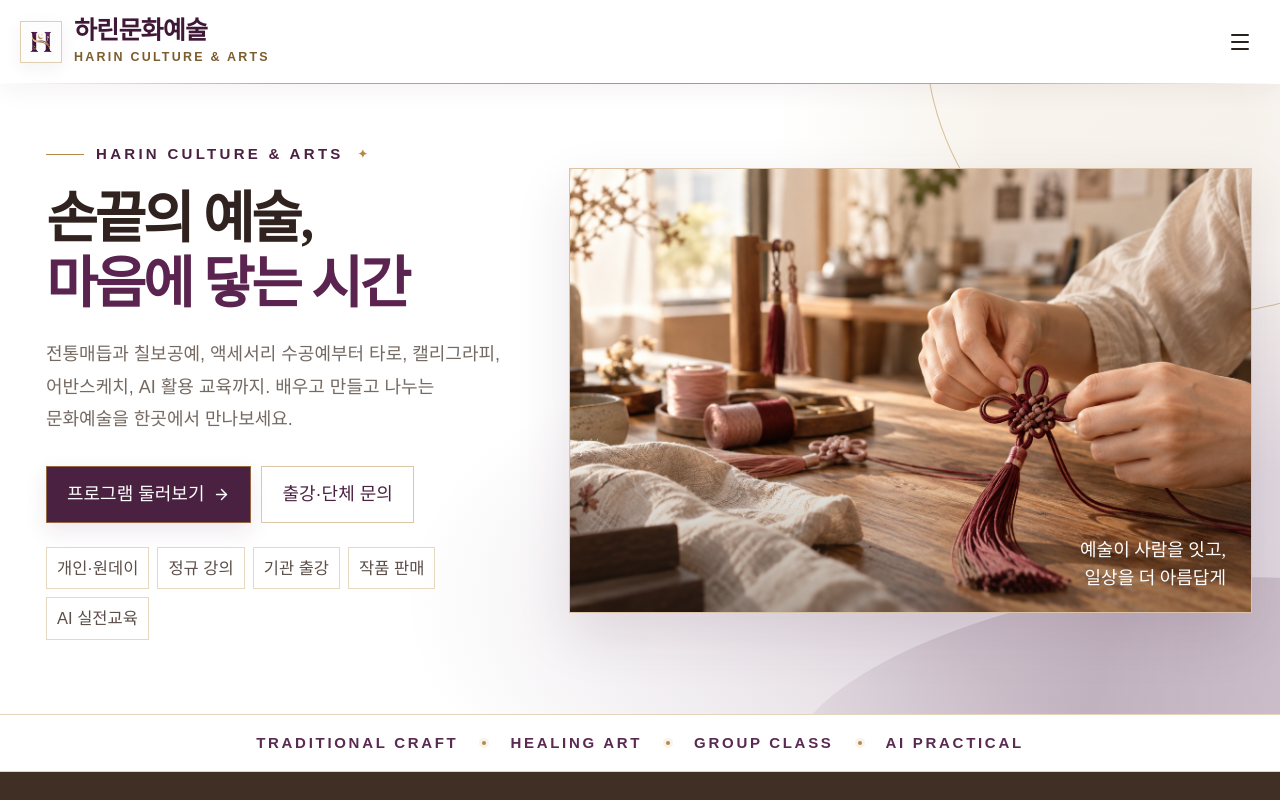
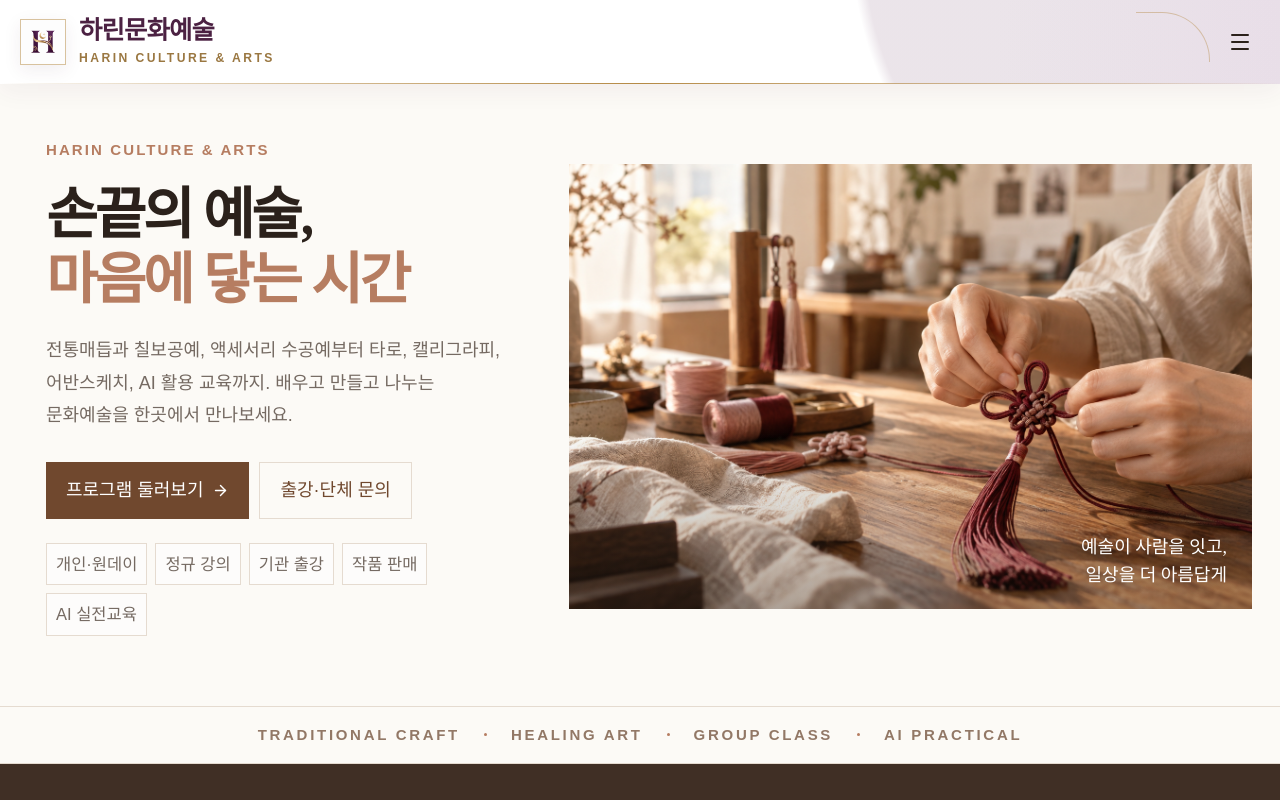
Before and after one commit to harinstudio26/harinart, a Next.js app: page / in a window 1280 px wide. Shown: the top 800 px of the page. Built offline with nearby package versions, Linux system fonts and the light colour scheme.

Commit message:
Limit purple gold redesign to header only

```diff
--- a/app/globals.css
+++ b/app/globals.css
@@ -1,7 +1,7 @@
 @import 'tailwindcss';
 
 :root{
-  --bg:#ffffff;--surface:#f7f3f8;--surface-2:#f1eaf2;--surface-3:#eadfea;
+  --bg:#fcfaf6;--surface:#f4eee7;--surface-2:#efe5dc;--surface-3:#e8ddd3;
   --text:#2b211b;--muted:#756a62;--primary:#70482e;--primary-dark:#563724;--accent:#b67d61;
   --border:#e5dbd0;--white:#fff;--shadow:0 18px 45px rgba(75,48,31,.08);
   --content:1264px;--radius:0px;
@@ -20,63 +20,52 @@ em{font-style:normal;color:var(--accent)}
 :focus-visible{outline:2px solid var(--accent);outline-offset:3px}
 .skip-link{position:fixed;left:16px;top:-80px;z-index:100;background:var(--primary);color:#fff;padding:10px 14px;transition:top .2s}.skip-link:focus{top:12px}
 
-.header{height:78px;position:sticky;top:0;z-index:50;background:rgba(255,255,255,.985);backdrop-filter:blur(14px);border-bottom:0;box-shadow:0 6px 24px rgba(75,33,66,.055)}
-.header:after{content:"";position:absolute;left:0;right:0;bottom:0;height:1px;background:linear-gradient(90deg,transparent 0%,rgba(181,138,69,.75) 22%,rgba(181,138,69,.9) 50%,rgba(181,138,69,.75) 78%,transparent 100%)}
+.header{height:82px;position:sticky;top:0;z-index:50;background:
+  radial-gradient(circle at 94% -70%,rgba(91,36,80,.12) 0 28%,transparent 29%),
+  linear-gradient(90deg,#fff 0%,#fff 78%,#fcf8fd 100%);
+  backdrop-filter:blur(14px);border-bottom:0;box-shadow:0 7px 24px rgba(75,33,66,.055)}
+.header:before{content:"";position:absolute;right:5.5%;top:12px;width:74px;height:50px;border-top:1px solid rgba(181,138,69,.42);border-right:1px solid rgba(181,138,69,.42);border-radius:0 48px 0 0;pointer-events:none}
+.header:after{content:"";position:absolute;left:0;right:0;bottom:0;height:1px;background:linear-gradient(90deg,transparent 0%,rgba(181,138,69,.35) 12%,#b58a45 50%,rgba(181,138,69,.35) 88%,transparent 100%)}
 .nav{max-width:1320px;height:100%;margin:auto;padding:0 28px;display:flex;align-items:center;gap:24px}
 .logo{display:flex;flex-direction:column;line-height:1.1;min-width:180px}
 .logo b{font-family:"Noto Serif KR","Nanum Myeongjo","Batang",serif;font-size:1.5rem;letter-spacing:-.03em}
 .logo small{font-size:0.84375rem;letter-spacing:.22em;color:var(--muted);margin-top:6px}
-.header .logo{flex-direction:row;align-items:center;gap:12px;min-width:220px}
-.header .logo-mark{width:42px;height:42px;display:grid;place-items:center;flex:0 0 42px;border:1px solid rgba(181,138,69,.42);background:#fff;box-shadow:0 5px 18px rgba(75,33,66,.06)}
+.header .logo{flex-direction:row;align-items:center;gap:13px;min-width:230px}
+.header .logo-mark{width:46px;height:46px;display:grid;place-items:center;flex:0 0 46px;border:1px solid rgba(181,138,69,.52);background:#fff;box-shadow:0 5px 18px rgba(75,33,66,.08)}
 .header .logo-mark img{width:100%;height:100%;object-fit:cover}
-.header .logo-copy{display:flex;flex-direction:column;line-height:1.1}
-.header .logo b{color:#3f1737;font-size:1.56rem;font-weight:700}
-.header .logo small{color:#7b5d2e;letter-spacing:.18em;font-size:.78rem;margin-top:5px;font-weight:600}
+.header .logo-copy{display:flex;flex-direction:column;line-height:1.05}
+.header .logo b{color:#4b2142;font-size:1.58rem;font-weight:700}
+.header .logo small{color:#9a7741;letter-spacing:.20em;font-size:.76rem;margin-top:6px;font-weight:600}
 .desktop-nav{display:flex;gap:18px;margin:auto;font-size:1.125rem;white-space:nowrap}
-.desktop-nav a{position:relative;padding:8px 0;color:#463d39;transition:color .2s}
-.desktop-nav a:after{content:"";position:absolute;left:0;right:100%;bottom:1px;height:2px;background:#b58a45;transition:right .2s}
-.desktop-nav a:hover,.desktop-nav a.active{color:#4b2142}
+.desktop-nav a{position:relative;padding:8px 0;color:#4b3a46;transition:color .2s}
+.desktop-nav a:after{content:"";position:absolute;left:0;right:100%;bottom:1px;height:1px;background:#b58a45;transition:right .2s}
+.desktop-nav a:hover,.desktop-nav a.active{color:#5b2450}
 .desktop-nav a:hover:after,.desktop-nav a.active:after{right:0}
 .nav-actions{display:flex;align-items:center;gap:10px}
-.nav-cta,.button{display:inline-flex;align-items:center;justify-content:center;gap:9px;border:0;background:var(--primary);color:#fff;padding:12px 20px;min-height:44px;font-size:1.125rem;transition:background .2s,transform .2s,border-color .2s,box-shadow .2s}
+.nav-cta,.button{display:inline-flex;align-items:center;justify-content:center;gap:9px;border:0;background:var(--primary);color:#fff;padding:12px 20px;min-height:44px;font-size:1.125rem;transition:background .2s,transform .2s,border-color .2s}
 .button:hover,.nav-cta:hover{background:var(--primary-dark);transform:translateY(-1px)}
-.nav-cta{padding:10px 19px;white-space:nowrap;background:#4b2142;border:1px solid rgba(181,138,69,.72);box-shadow:0 6px 18px rgba(75,33,66,.10)}
-.nav-cta:hover{background:#37152f;border-color:#c7a35f;box-shadow:0 8px 22px rgba(75,33,66,.16)}
+.nav-cta{padding:10px 19px;white-space:nowrap;background:#4b2142;border:1px solid #b58a45;box-shadow:0 5px 16px rgba(75,33,66,.10)}
+.nav-cta:hover{background:#5b2450;border-color:#c7a35f}
 .button.secondary{background:transparent;color:var(--primary);border:1px solid var(--border)}
 .button.secondary:hover{background:var(--surface);border-color:#d5c4b6}
 .menu{display:none;border:0;background:none;color:var(--text);padding:8px}
 .mobile-nav{display:none}
 .mobile-nav a.active{color:var(--accent);font-weight:700}
 
-.hero{max-width:1320px;min-height:540px;margin:auto;padding:58px 28px 74px;display:grid;grid-template-columns:.92fr 1.28fr;gap:50px;align-items:center;position:relative;overflow:hidden;isolation:isolate;background:
-  radial-gradient(circle at 88% 10%,rgba(181,138,69,.10) 0 10%,transparent 28%),
-  radial-gradient(ellipse at 98% 82%,rgba(75,33,66,.16) 0 18%,transparent 48%),
-  linear-gradient(135deg,#fff 0%,#fff 58%,#faf7fb 100%)}
-.hero:before{content:"";position:absolute;width:560px;height:560px;border:1px solid rgba(181,138,69,.50);border-radius:50%;right:-205px;top:-330px;z-index:0;transform:rotate(-14deg)}
-.hero:after{content:"";position:absolute;width:680px;height:245px;border-radius:50%;right:-185px;bottom:-120px;z-index:0;background:linear-gradient(115deg,rgba(75,33,66,.04),rgba(75,33,66,.20) 45%,rgba(75,33,66,.06));transform:rotate(-10deg)}
-.hero>*{position:relative;z-index:1}
+.hero{max-width:1320px;min-height:520px;margin:auto;padding:54px 28px 70px;display:grid;grid-template-columns:.92fr 1.28fr;gap:50px;align-items:center}
 .hero-copy{padding-left:18px}
 .eyebrow{font-size:0.9375rem;font-weight:700;letter-spacing:.24em;color:var(--accent);margin:0 0 18px;text-transform:uppercase}
-.hero .eyebrow{color:#4b2142;display:flex;align-items:center;gap:12px;letter-spacing:.22em;font-weight:800}
-.hero .eyebrow:before{content:"";width:38px;height:1px;background:#b58a45;display:inline-block}
-.hero .eyebrow:after{content:"✦";font-size:.72rem;color:#b58a45;margin-left:2px}
-.hero h1{color:#30231f}
-.hero h1 em{color:#5b2450}
 .hero h1{font-size:clamp(3.24rem,4.374vw,4.806rem);line-height:1.16;letter-spacing:-.055em;max-width:590px}
 .hero h1 span{display:block;white-space:nowrap}
 .lead{color:var(--muted);margin:24px 0 30px;max-width:650px;line-height:1.82}
 .hero-actions{display:flex;gap:10px;flex-wrap:wrap}
-.hero .button{background:#4b2142;border:1px solid rgba(181,138,69,.68);box-shadow:0 8px 22px rgba(75,33,66,.10)}
-.hero .button:hover{background:#37152f}
-.hero .button.secondary{background:rgba(255,255,255,.82);color:#4b2142;border:1px solid rgba(181,138,69,.48);box-shadow:none}
-.hero .button.secondary:hover{background:#fff;border-color:#b58a45}
 .hero-tags{display:flex;gap:8px;flex-wrap:wrap;margin-top:24px}
-.hero-tags span{font-size:1.03125rem;color:#5c4e48;border:1px solid rgba(181,138,69,.34);padding:6px 10px;background:rgba(255,255,255,.76)}
-.hero-image{height:445px;position:relative;overflow:hidden;background:#f8f4f9;border:1px solid rgba(181,138,69,.45);box-shadow:0 22px 52px rgba(75,33,66,.12)}
+.hero-tags span{font-size:1.03125rem;color:var(--muted);border:1px solid var(--border);padding:6px 9px;background:rgba(255,255,255,.55)}
+.hero-image{height:445px;position:relative;overflow:hidden;background:var(--surface)}
 .hero-image:after{content:"";position:absolute;inset:0;background:linear-gradient(180deg,transparent 58%,rgba(31,21,16,.35))}
 .hero-image img,.story-image img{width:100%;height:100%;object-fit:cover}
 .hero-image p{position:absolute;z-index:1;right:25px;bottom:20px;color:#fff;font-family:"Noto Serif KR","Nanum Myeongjo","Batang",serif;text-align:right;font-size:1.125rem;line-height:1.55;text-shadow:0 2px 14px rgba(0,0,0,.45)}
-.proof-strip{border-top:1px solid rgba(181,138,69,.36);border-bottom:1px solid rgba(181,138,69,.36);min-height:58px;display:flex;align-items:center;justify-content:center;gap:24px;padding:12px 28px;background:#fff;color:#5a2a52;font-size:0.9375rem;font-weight:800;letter-spacing:.18em;white-space:nowrap;overflow:hidden}.proof-strip i{width:4px;height:4px;border-radius:50%;background:#b58a45;box-shadow:0 0 0 3px rgba(181,138,69,.10)}
+.proof-strip{border-top:1px solid var(--border);border-bottom:1px solid var(--border);min-height:58px;display:flex;align-items:center;justify-content:center;gap:24px;padding:12px 28px;color:#927866;font-size:0.9375rem;font-weight:700;letter-spacing:.18em;white-space:nowrap;overflow:hidden}.proof-strip i{width:3px;height:3px;border-radius:50%;background:var(--accent)}
 
 .section{max-width:1320px;margin:auto;padding:92px 28px}
 .section-head{display:flex;justify-content:space-between;align-items:end;gap:40px;margin-bottom:36px}
@@ -117,7 +106,7 @@ footer{padding:56px max(28px,calc((100% - var(--content))/2)) 24px;background:#2
 }
 
 @media(max-width:760px){
-  body{font-size:1.125rem}.header{height:68px}.nav{padding:0 18px}.logo{min-width:0}.logo b{font-size:1.375rem}.header .logo{gap:9px;min-width:0}.header .logo-mark{width:34px;height:34px;flex-basis:34px}.header .logo small{font-size:.68rem;letter-spacing:.14em}.nav-cta{display:none}.mobile-nav{top:68px;padding:14px 20px}.hero:before{width:360px;height:360px;right:-190px;top:-220px}.hero:after{width:430px;height:170px;right:-190px;bottom:-90px}
+  body{font-size:1.125rem}.header{height:68px}.nav{padding:0 18px}.logo{min-width:0}.logo b{font-size:1.375rem}.header .logo{gap:9px;min-width:0}.header .logo-mark{width:34px;height:34px;flex-basis:34px}.header .logo small{font-size:.68rem;letter-spacing:.14em}.nav-cta{display:none}.mobile-nav{top:68px;padding:14px 20px}
   .hero{display:flex;flex-direction:column;padding:32px 20px 48px;gap:30px;min-height:0}.hero-copy{width:100%}.hero h1{font-size:clamp(2.43rem,11.664vw,2.97rem);line-height:1.18}.hero h1 span{white-space:normal}.lead{margin:18px 0 24px}.hero-image{height:300px;width:100%}.hero-image img{object-position:58% center}.hero-actions .button{flex:1 1 180px}.hero-tags{margin-top:18px}.proof-strip{justify-content:flex-start;overflow-x:auto;scrollbar-width:none}.proof-strip::-webkit-scrollbar{display:none}
   .section,.soft{padding:66px 20px}.section-head{display:block;margin-bottom:28px}.section-head>p{margin-top:14px}.service-grid{grid-template-columns:repeat(2,1fr);gap:22px 12px}.service-card h3{font-size:1.25rem}.purpose-grid{grid-template-columns:1fr}.purpose-card{min-height:0}.split,.ai{grid-template-columns:1fr;gap:34px}.story-image{height:300px}.feature{padding:42px 24px;min-height:0}.feature>svg{display:none}.feature .actions .button{width:100%}.gallery-grid{grid-template-columns:1fr 1fr}.gallery-item,.gallery-item:nth-child(2),.gallery-item:nth-child(5){height:190px}.posts,.program-grid,.blog-list,.about-grid{grid-template-columns:1fr}.posts a{border-right:0;border-bottom:1px solid var(--border);padding:23px 0}.step-grid{grid-template-columns:1fr}.step-grid article,.step-grid article:first-child{padding:24px 0;border-right:0;border-bottom:1px solid var(--border)}.step-grid article:last-child{border-bottom:0}
   .footer-grid{grid-template-columns:1fr 1fr;gap:34px}.footer-brand{grid-column:1/-1}.footer-bottom{align-items:flex-start;flex-direction:column}.page-hero{padding:64px 20px}.page-hero h1{font-size:clamp(2.268rem,10.584vw,3.24rem)}.page-summary{grid-template-columns:1fr;margin:0 20px}.page-summary>div{border-right:0;border-bottom:1px solid var(--border);padding:14px 18px}.page-summary>div:last-child{border-bottom:0}.page-content{padding:60px 20px}.program{padding:24px;min-height:0}.about-grid .program{padding:25px}.guide-panel{padding:30px 24px;margin-top:48px}.page-cta{display:block;padding:28px}.page-cta .button{margin-top:18px;width:100%}.actions{flex-wrap:wrap}.final-cta{padding:70px 20px}.final-cta h2{font-size:2.538125rem}.shop-intro{grid-template-columns:1fr;gap:14px}
@@ -130,8 +119,8 @@ footer{padding:56px max(28px,calc((100% - var(--content))/2)) 24px;background:#2
 /* Click-to-open navigation, shared by desktop and mobile. */
 .desktop-nav{gap:12px;font-size:1.125rem}
 .nav-group{position:relative}
-.nav-trigger{display:flex;align-items:center;gap:4px;min-height:44px;padding:8px 0;border:0;background:none;color:#463d39;white-space:nowrap;font:inherit}
-.nav-trigger.active,.nav-trigger:hover,.nav-trigger[aria-expanded="true"]{color:#4b2142}
+.nav-trigger{display:flex;align-items:center;gap:4px;min-height:44px;padding:8px 0;border:0;background:none;color:#4b3a46;white-space:nowrap;font:inherit}
+.nav-trigger.active,.nav-trigger:hover,.nav-trigger[aria-expanded="true"]{color:#5b2450}
 .nav-trigger svg{flex-shrink:0;transition:transform .2s}
 .nav-trigger[aria-expanded="true"] svg{transform:rotate(180deg)}
 .nav-submenu{position:absolute;top:100%;left:0;min-width:230px;max-height:calc(100dvh - 100px);overflow-y:auto;padding:8px;background:var(--bg);border:1px solid var(--border);box-shadow:var(--shadow)}
```
